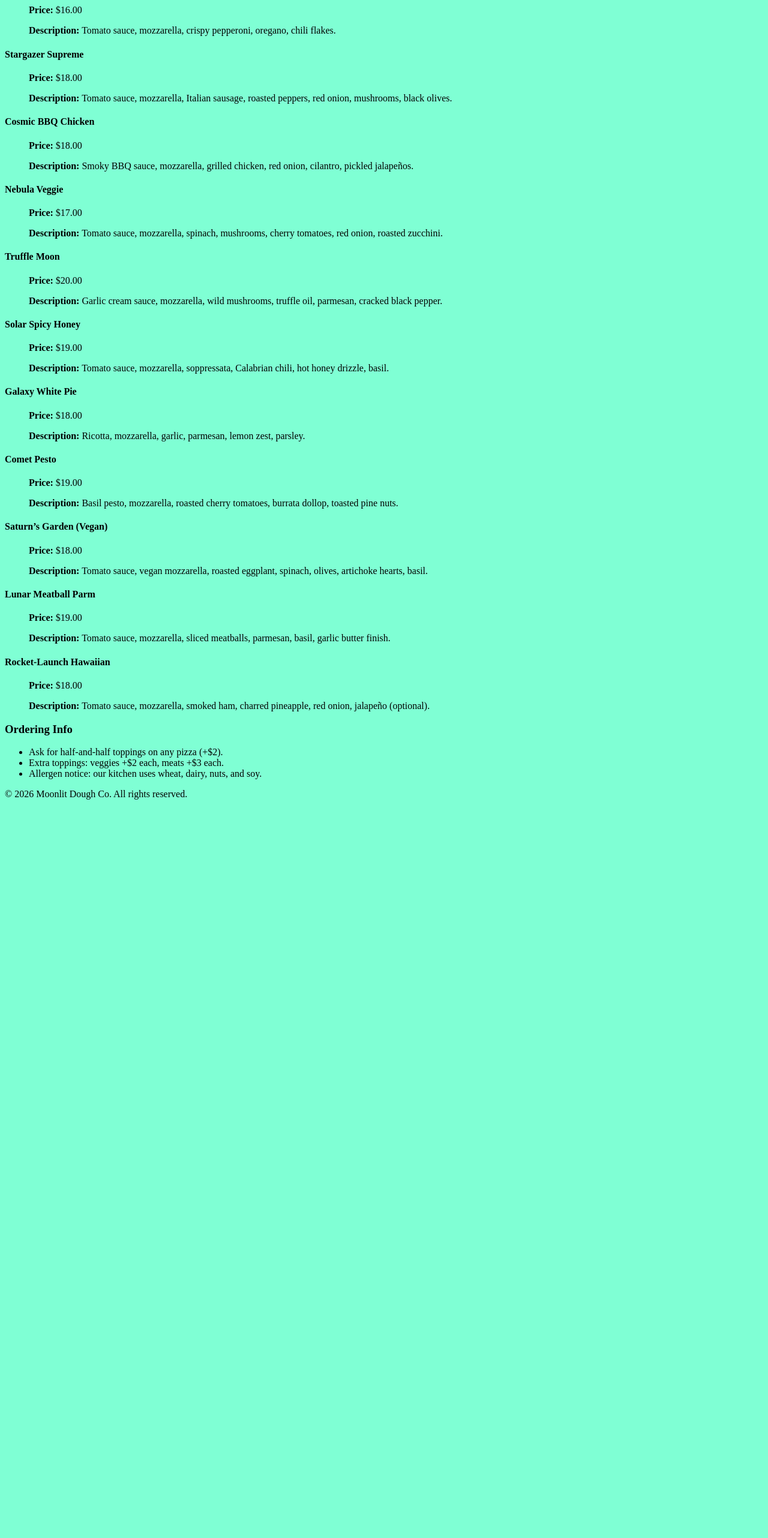
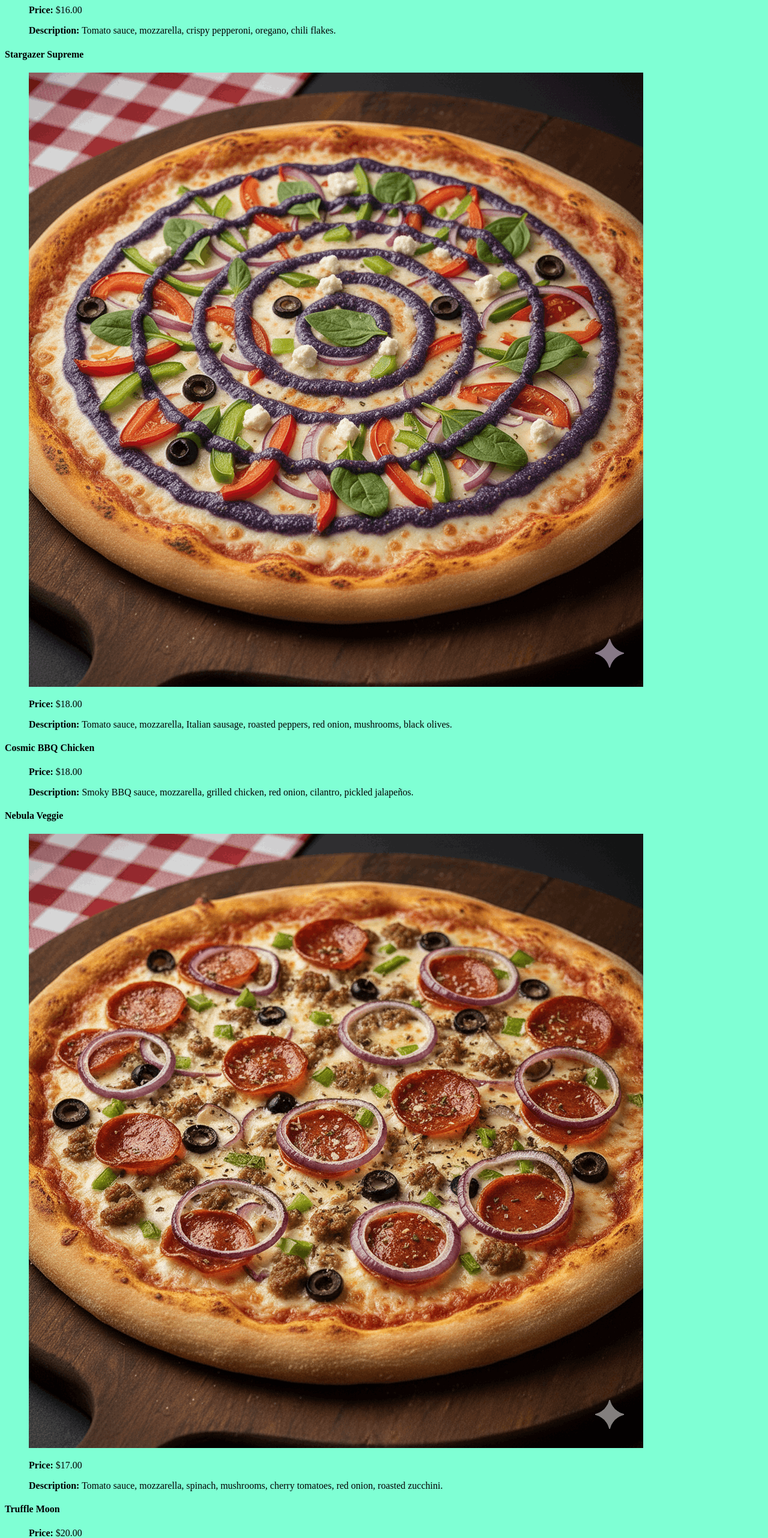
Before and after one commit to nicolasd8118/babys-first-code, a plain HTML site: page index.html in a window 1280 px wide. Shown: the part 1560-4124 px from the top of the page at 60% size. Before the commit the page ends 2909 px from the top, so only its background shows below. Drawn offline with Linux system fonts and the light colour scheme.

Commit message:
Updated/add more imagies

```diff
--- a/index.html
+++ b/index.html
@@ -59,6 +59,7 @@
             <h4 id="p3">Stargazer Supreme</h4>
           </dt>
           <dd>
+            <p><img src="img/space.png"></p>
             <p><strong>Price:</strong> $18.00</p>
             <p><strong>Description:</strong> Tomato sauce, mozzarella, Italian sausage, roasted peppers, red onion, mushrooms, black olives.</p>
           </dd>
@@ -79,6 +80,7 @@
             <h4 id="p5">Nebula Veggie</h4>
           </dt>
           <dd>
+            <p><img src="img/vegiee.png""></p>
             <p><strong>Price:</strong> $17.00</p>
             <p><strong>Description:</strong> Tomato sauce, mozzarella, spinach, mushrooms, cherry tomatoes, red onion, roasted zucchini.</p>
           </dd>
```
Also changed, not shown: img/space.png (renamed from img/Gemini_Generated_Image_vx7sx9vx7sx9vx7s (1).png).
